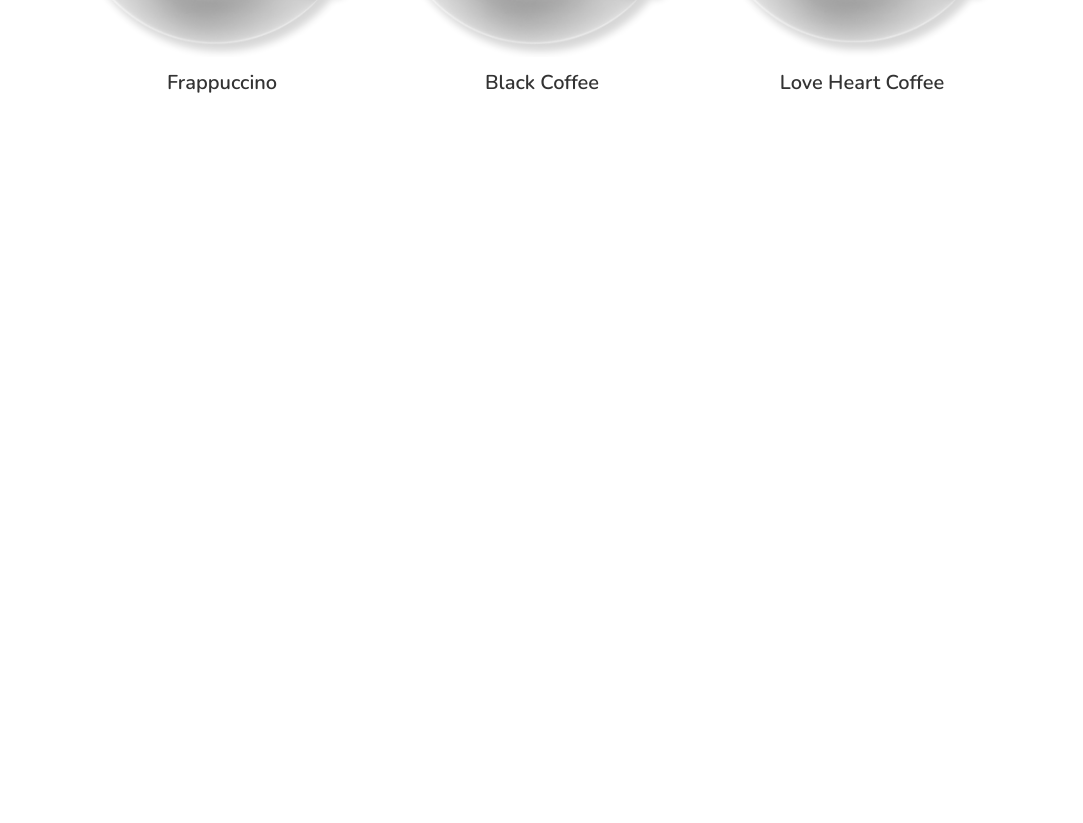
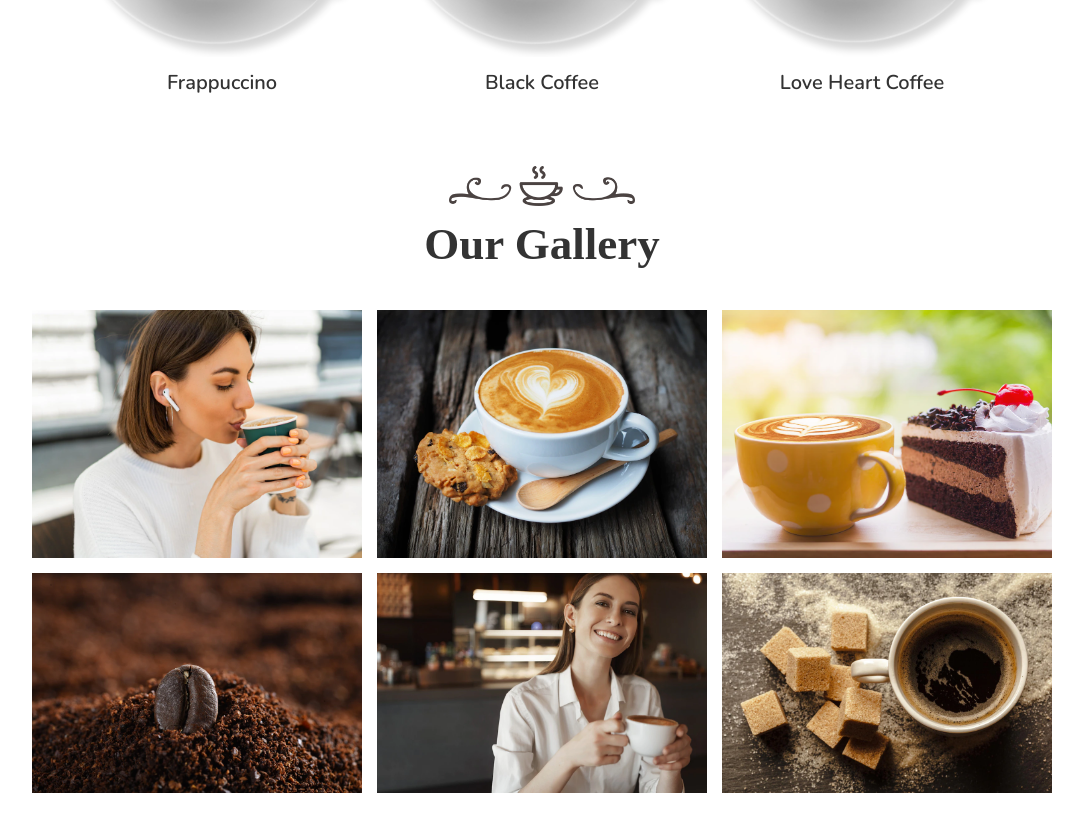
Before and after one commit to alejandrorodrom/sesion-02, an Angular app: page / in a window 1280 px wide. Shown: the part 2600-3423 px from the top of the page, without its empty margins (98-1181 px from the left). Before the commit the page ends 2736 px from the top, so only its background shows below. Built offline with nearby package versions, Linux system fonts and the light colour scheme; a web font is replaced by a local one.

Commit message:
modify gallery

```diff
--- a/src/app/app.component.html
+++ b/src/app/app.component.html
@@ -3,3 +3,4 @@
 <app-about></app-about>
 <app-facility></app-facility>
 <app-popular></app-popular>
+<app-gallery></app-gallery>
--- a/src/app/sections/gallery/gallery.component.css
+++ b/src/app/sections/gallery/gallery.component.css
@@ -0,0 +1,12 @@
+.content {
+  display: grid;
+  grid-template-columns: repeat(auto-fit, 33rem);
+  gap: 1.5rem;
+  justify-content: center;
+}
+
+.image {
+  width: 100%;
+  height: 100%;
+  object-fit: cover;
+}
--- a/src/app/sections/gallery/gallery.component.html
+++ b/src/app/sections/gallery/gallery.component.html
@@ -1 +1,5 @@
-<app-section name="our gallery"></app-section>
+<app-section name="our gallery">
+  <div class="content">
+    <img *ngFor="let image of images" [src]="image" alt="image" class="image">
+  </div>
+</app-section>
--- a/src/app/sections/gallery/gallery.component.ts
+++ b/src/app/sections/gallery/gallery.component.ts
@@ -7,6 +7,15 @@ import { Component, OnInit } from '@angular/core';
 })
 export class GalleryComponent implements OnInit {
 
+  readonly images: string[] = [
+    'assets/images/gallery-1.webp',
+    'assets/images/gallery-2.webp',
+    'assets/images/gallery-3.webp',
+    'assets/images/gallery-4.webp',
+    'assets/images/gallery-5.webp',
+    'assets/images/gallery-6.webp',
+  ];
+
   constructor() { }
 
   ngOnInit(): void {
```
